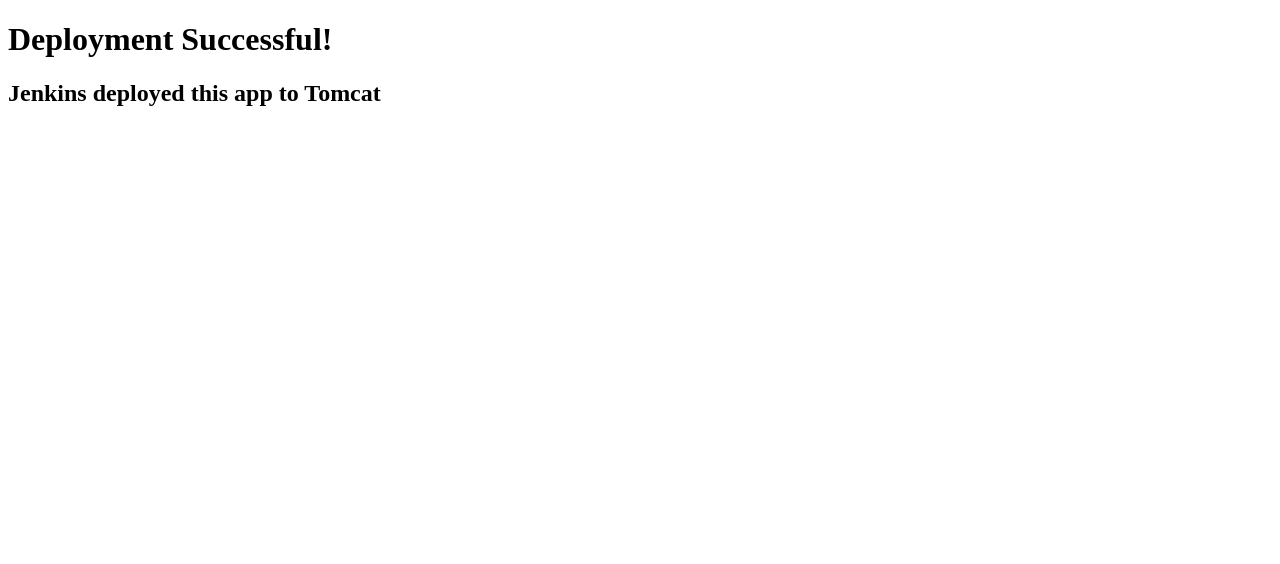
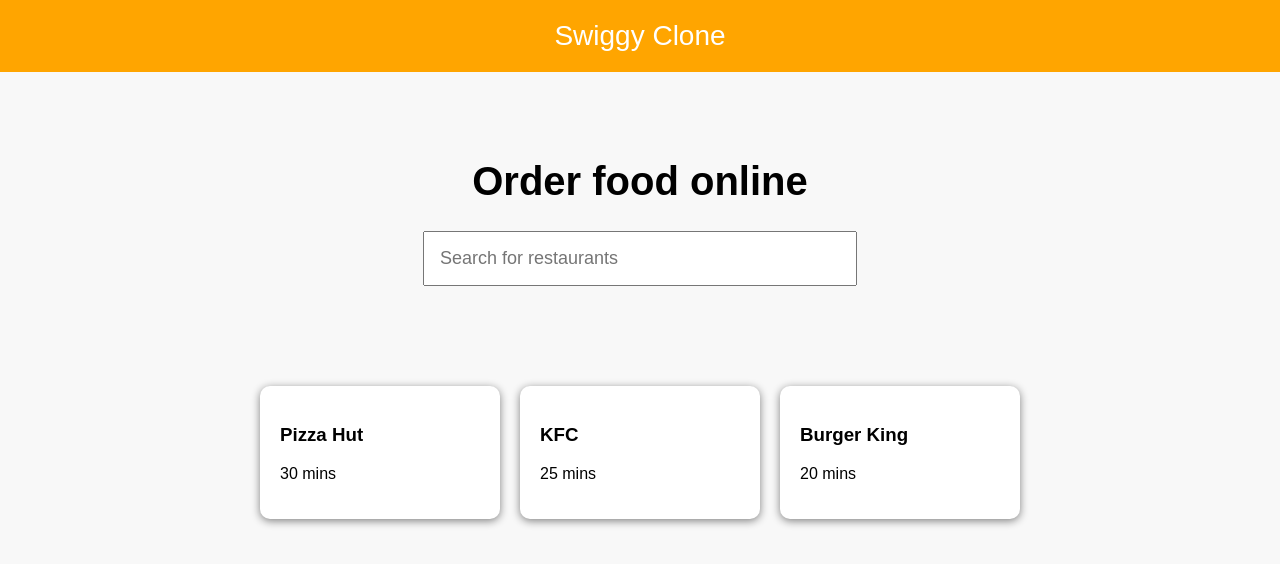
Before and after one commit to ramyamahendra332-sudo/my-swiggy-website, a plain HTML site: page src/main/webapp/index.html in a window 1280 px wide. Drawn offline with Linux system fonts and the light colour scheme.

Commit message:
Update index.html

```diff
--- a/src/main/webapp/index.html
+++ b/src/main/webapp/index.html
@@ -1,10 +1,80 @@
 <!DOCTYPE html>
 <html>
 <head>
-    <title>My Swiggy App</title>
+    <title>Swiggy Clone</title>
+    <style>
+        body {
+            font-family: Arial;
+            margin: 0;
+            background: #f8f8f8;
+        }
+
+        .header {
+            background: orange;
+            color: white;
+            padding: 20px;
+            font-size: 28px;
+            text-align: center;
+        }
+
+        .hero {
+            text-align: center;
+            padding: 60px;
+        }
+
+        .hero h1 {
+            font-size: 40px;
+        }
+
+        .search {
+            padding: 15px;
+            width: 400px;
+            font-size: 18px;
+        }
+
+        .restaurants {
+            display: flex;
+            justify-content: center;
+            gap: 20px;
+            margin-top: 40px;
+        }
+
+        .card {
+            background: white;
+            padding: 20px;
+            width: 200px;
+            border-radius: 10px;
+            box-shadow: 0 2px 8px gray;
+        }
+    </style>
 </head>
 <body>
-    <h1>Deployment Successful!</h1>
-    <h2>Jenkins deployed this app to Tomcat</h2>
+
+<div class="header">
+    Swiggy Clone
+</div>
+
+<div class="hero">
+    <h1>Order food online</h1>
+    <input class="search" placeholder="Search for restaurants">
+</div>
+
+<div class="restaurants">
+    <div class="card">
+        <h3>Pizza Hut</h3>
+        <p>30 mins</p>
+    </div>
+
+    <div class="card">
+        <h3>KFC</h3>
+        <p>25 mins</p>
+    </div>
+
+    <div class="card">
+        <h3>Burger King</h3>
+        <p>20 mins</p>
+    </div>
+</div>
+
 </body>
 </html>
```
